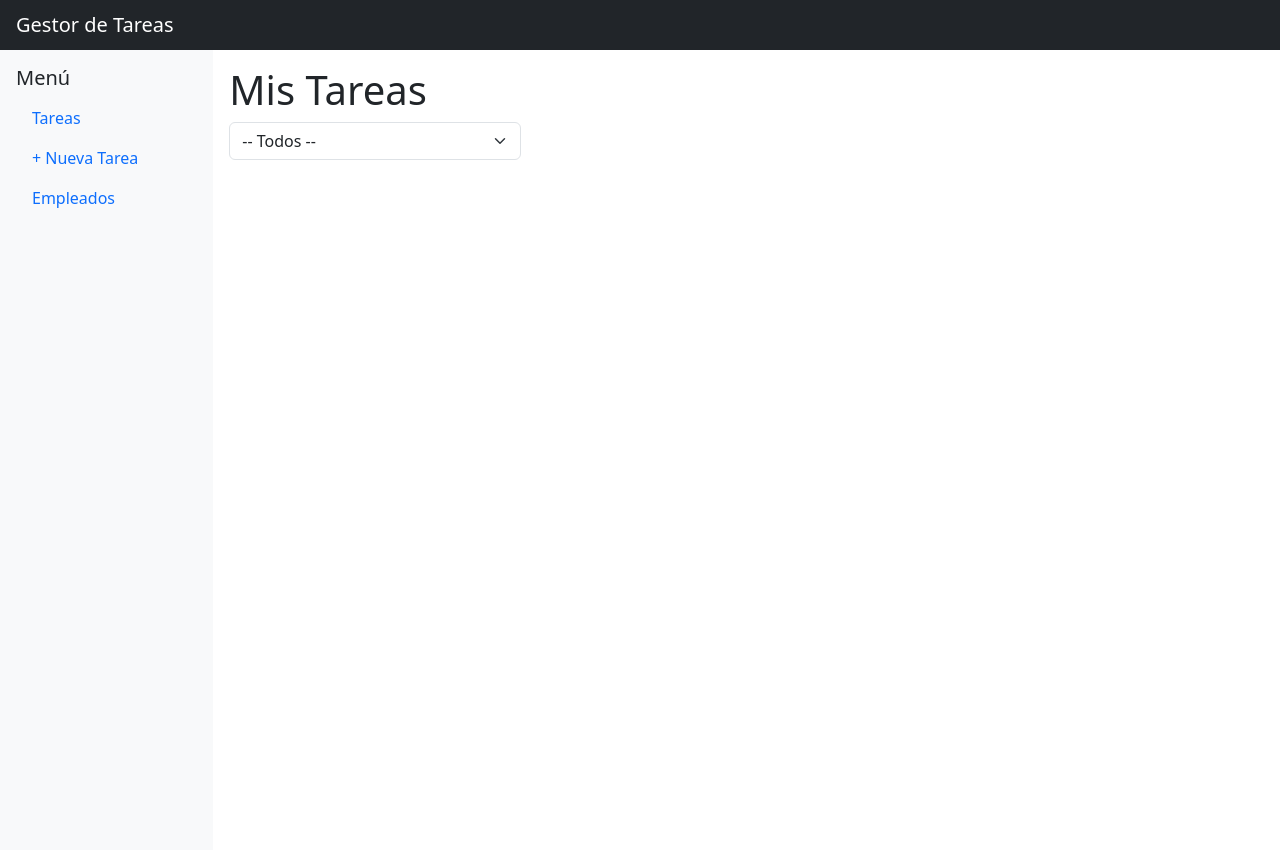
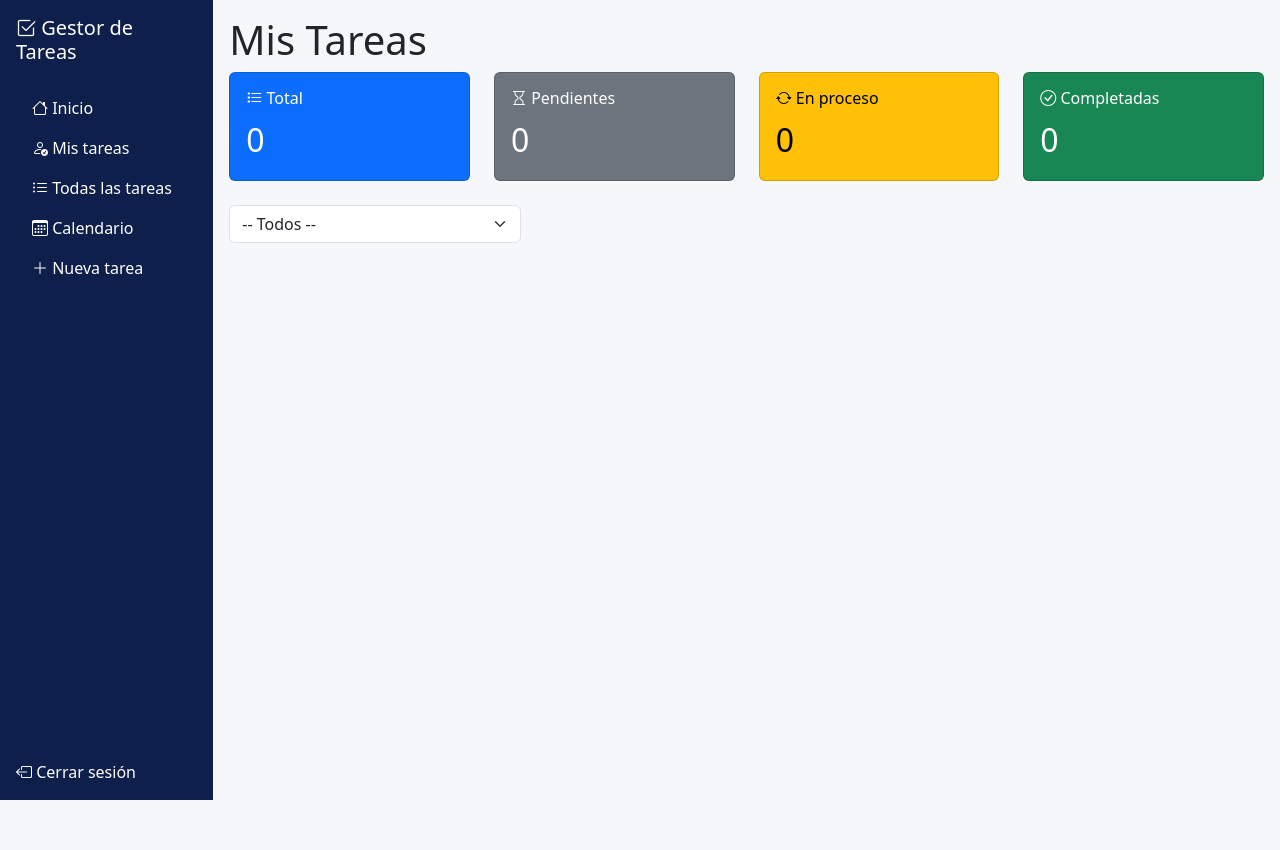
Before and after one commit to dmtzsegura/gestor-tareas, a Flask app: page / in a window 1280 px wide. After the commit the page ends 800 px from the top, so only its background shows below. Run offline with Flask 3, Linux system fonts and the light colour scheme; data that the repository does not hold is empty.

Commit message:
Etapa 5: tarjetas de resumen, CSS propio con paleta del prototipo y barra lateral nueva

```diff
--- a/app.py
+++ b/app.py
@@ -44,7 +44,12 @@ def home():
     for tarea in tareas:
         tarea.dias_transcurridos = (date.today() - tarea.fecha_asignacion).days
 
-    return render_template("index.html", tareas=tareas, filtro_usuario_id=filtro_usuario_id, usuarios=Usuario.query.all())
+    total = len(tareas)
+    pendientes = len([t for t in tareas if t.estatus == "Pendiente"])
+    en_proceso = len([t for t in tareas if t.estatus == "En proceso"])
+    completadas = len([t for t in tareas if t.estatus == "Completado"])
+
+    return render_template("index.html", tareas=tareas, filtro_usuario_id=filtro_usuario_id, usuarios=Usuario.query.all(), total=total, pendientes=pendientes, en_proceso=en_proceso, completadas=completadas)
 
 
 @app.route("/login", methods=["GET", "POST"])
--- /dev/null
+++ b/static/css/estilos.css
@@ -0,0 +1,23 @@
+:root {
+  --azul-marino: #0F1F4B;
+  --azul: #2563EB;
+  --fondo: #F5F7FB;
+  --ambar: #D97706;
+  --ambar-claro: #FFFBEB;
+  --morado: #7C3AED;
+  --morado-claro: #F5F3FF;
+  --verde: #16A34A;
+  --verde-claro: #F0FDF4;
+}
+
+body {
+  background-color: var(--fondo);
+}
+
+.sidebar {
+  background-color: var(--azul-marino);
+}
+
+.sidebar .nav-link {
+  color: white;
+}
--- a/templates/base.html
+++ b/templates/base.html
@@ -7,24 +7,29 @@
   <title>Gestor de Tareas</title>
   <link href="https://cdn.jsdelivr.net/npm/bootstrap@5.3.8/dist/css/bootstrap.min.css" rel="stylesheet"
     integrity="sha384-sRIl4kxILFvY47J16cr9ZwB07vP4J8+LH7qKQnuqkuIAvNWLzeN8tE5YBujZqJLB" crossorigin="anonymous">
+  <link rel="stylesheet" href="https://cdn.jsdelivr.net/npm/bootstrap-icons@1.11.3/font/bootstrap-icons.min.css">
+  <link rel="stylesheet" href="{{ url_for('static', filename='css/estilos.css') }}">
+
 </head>
 
 <body>
 
-  <nav class="navbar navbar-dark bg-dark px-3">
-    <span class="navbar-brand mb-0 h1">Gestor de Tareas</span>
-  </nav>
-
   <div class="container-fluid">
     <div class="row">
-      <div class="col-2 bg-light vh-100 p-3">
-        <h5>Menú</h5>
+      <div class="col-2 sidebar vh-100 p-3 d-flex flex-column">
+        <h5 class="text-white mb-4"><i class="bi bi-check2-square"></i> Gestor de Tareas</h5>
         <ul class="nav flex-column">
-          <li class="nav-item"><a class="nav-link" href="{{ url_for('home') }}">Tareas</a></li>
-          <li class="nav-item"><a class="nav-link" href="{{ url_for('nueva_tarea') }}">+ Nueva Tarea</a></li>
-          <li class="nav-item"><a class="nav-link" href="#">Empleados</a></li>
+          <li class="nav-item"><a class="nav-link" href="{{ url_for('home') }}"><i class="bi bi-house"></i>
+              Inicio</a></li>
+          <li class="nav-item"><a class="nav-link" href="#"><i class="bi bi-person-check"></i> Mis tareas</a></li>
+          <li class="nav-item"><a class="nav-link" href="#"><i class="bi bi-list-ul"></i> Todas las tareas</a></li>
+          <li class="nav-item"><a class="nav-link" href="#"><i class="bi bi-calendar3"></i> Calendario</a></li>
+          <li class="nav-item"><a class="nav-link" href="{{ url_for('nueva_tarea') }}"><i class="bi bi-plus-lg"></i>
+              Nueva tarea</a></li>
         </ul>
+        <a class="nav-link mt-auto" href="#"><i class="bi bi-box-arrow-left"></i> Cerrar sesión</a>
       </div>
+
       <div class="col-10 p-3">
         {% with mensajes = get_flashed_messages() %}
         {% if mensajes %}
--- a/templates/index.html
+++ b/templates/index.html
@@ -2,13 +2,51 @@
 
 {% block content %}
 <h1>Mis Tareas</h1>
+<div class="row mb-4">
+
+  <div class="col-3">
+    <div class="card text-bg-primary">
+      <div class="card-body">
+        <h6 class="card-title"><i class="bi bi-list-task"></i> Total</h6>
+        <p class="fs-2 mb-0">{{ total }}</p>
+      </div>
+    </div>
+  </div>
+
+  <div class="col-3">
+    <div class="card text-bg-secondary">
+      <div class="card-body">
+        <h6 class="card-title"><i class="bi bi-hourglass"></i> Pendientes</h6>
+        <p class="fs-2 mb-0">{{ pendientes }}</p>
+      </div>
+    </div>
+  </div>
+
+  <div class="col-3">
+    <div class="card text-bg-warning">
+      <div class="card-body">
+        <h6 class="card-title"><i class="bi bi-arrow-repeat"></i> En proceso</h6>
+        <p class="fs-2 mb-0">{{ en_proceso }}</p>
+      </div>
+    </div>
+  </div>
+
+  <div class="col-3">
+    <div class="card text-bg-success">
+      <div class="card-body">
+        <h6 class="card-title"><i class="bi bi-check-circle"></i> Completadas</h6>
+        <p class="fs-2 mb-0">{{ completadas }}</p>
+      </div>
+    </div>
+  </div>
+</div>
 
             <form method="GET" class="d-flex mb-3" style="max-width: 300px;">
               <select name="usuario_id" class="form-select me-2" onchange="this.form.submit()">
                 <option value="">-- Todos --</option>
                 {% for usuario in usuarios %}
-    <option value="{{ usuario.id }}" {% if filtro_usuario_id and usuario.id==filtro_usuario_id|int %}selected{% endif
-      %}>{{ usuario.nombre }}</option>
+                <option value="{{ usuario.id }}" {% if filtro_usuario_id and usuario.id==filtro_usuario_id|int
+                  %}selected{% endif %}>{{ usuario.nombre }}</option>
                 {% endfor %}
               </select>
             </form>
@@ -22,7 +60,8 @@
               <li class="list-group-item d-flex justify-content-between align-items-center">
                 <span>{{ tarea.titulo }} - {{ tarea.usuario.nombre }} - {{ tarea.dias_transcurridos }} días</span>
 
-    <a href="{{ url_for('editar_tarea', tarea_id=tarea.id) }}" class="btn btn-sm btn-outline-secondary">Editar</a>
+                <a href="{{ url_for('editar_tarea', tarea_id=tarea.id) }}"
+                  class="btn btn-sm btn-outline-secondary">Editar</a>
 
                 <form method="POST" action="{{ url_for('eliminar_tarea', tarea_id=tarea.id) }}"
                   onsubmit="return confirm('¿Eliminar esta tarea?')">
@@ -33,8 +72,10 @@
                 <form method="POST" action="{{ url_for('actualizar_estatus', tarea_id=tarea.id) }}">
                   <select name="estatus" class="form-select form-select-sm" onchange="this.form.submit()">
                     <option value="Pendiente" {% if tarea.estatus=="Pendiente" %}selected{% endif %}>Pendiente</option>
-        <option value="En proceso" {% if tarea.estatus=="En proceso" %}selected{% endif %}>En proceso</option>
-        <option value="Completado" {% if tarea.estatus=="Completado" %}selected{% endif %}>Completado</option>
+                    <option value="En proceso" {% if tarea.estatus=="En proceso" %}selected{% endif %}>En proceso
+                    </option>
+                    <option value="Completado" {% if tarea.estatus=="Completado" %}selected{% endif %}>Completado
+                    </option>
                   </select>
                 </form>
               </li>
```
Lines whose indentation alone changed are shown as unchanged.
